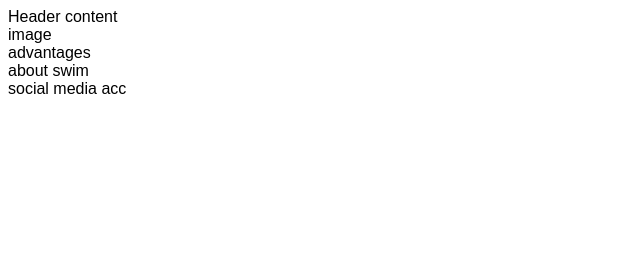
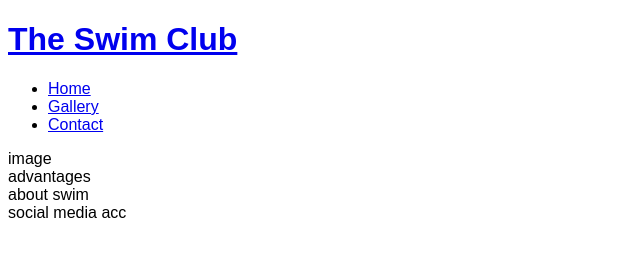
Before and after one commit to ayotemmy101/Awani-Ayodele-First-Project, a plain HTML site: page index.html in a window 1280 px wide. Shown: the whole page, without its empty margins (0-640 px from the left). Drawn offline with Linux system fonts and the light colour scheme.

Commit message:
Add basic structure

```diff
--- a/index.html
+++ b/index.html
@@ -11,7 +11,25 @@
     <title>The Swim Club</title>
 </head>
 <body>
-    <header>Header content</header>
+    <header>
+        <a href="index.html">
+            <h1>The Swim Club</h1>
+        </a>
+        <nav>
+            <ul>
+                <li>
+                    <a href="index.html">Home</a>
+                </li>
+                <li>
+                    <a href="#">Gallery</a>
+                </li>
+                <li>
+                    <a href="#">Contact</a>
+                </li>
+            </ul>
+
+        </nav>
+    </header>
     <section>
         image
     </section>
```
